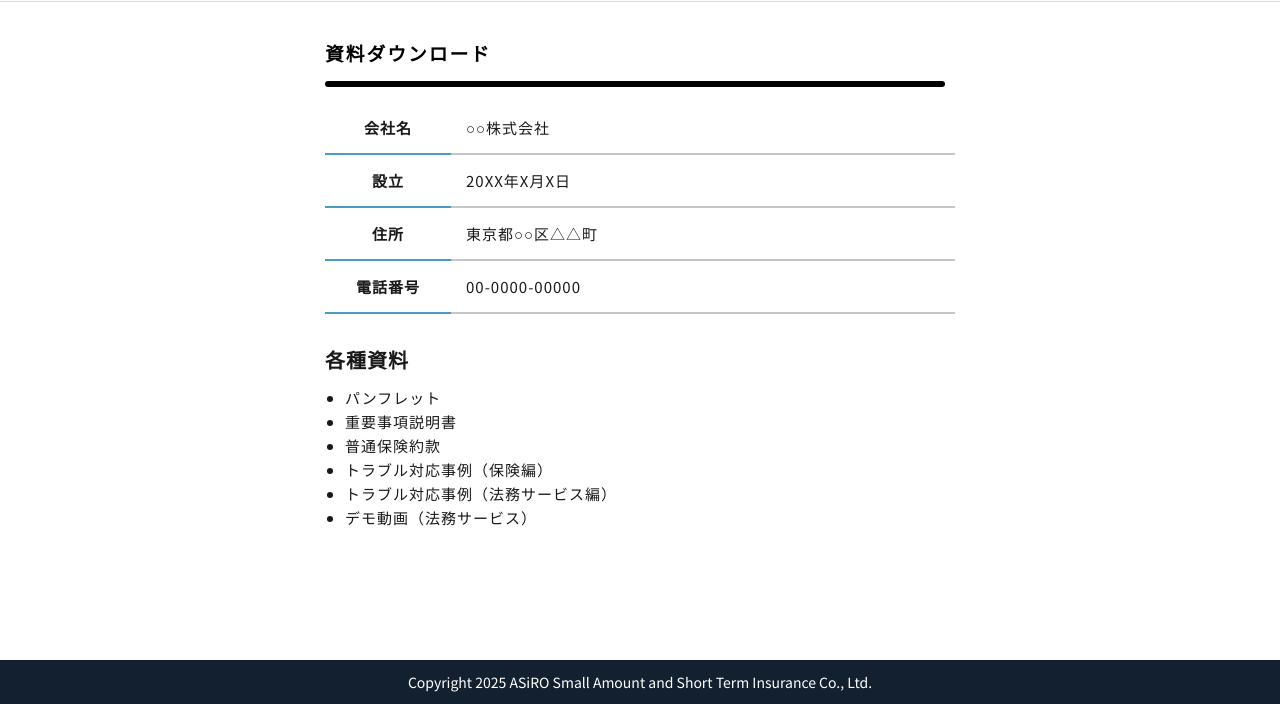
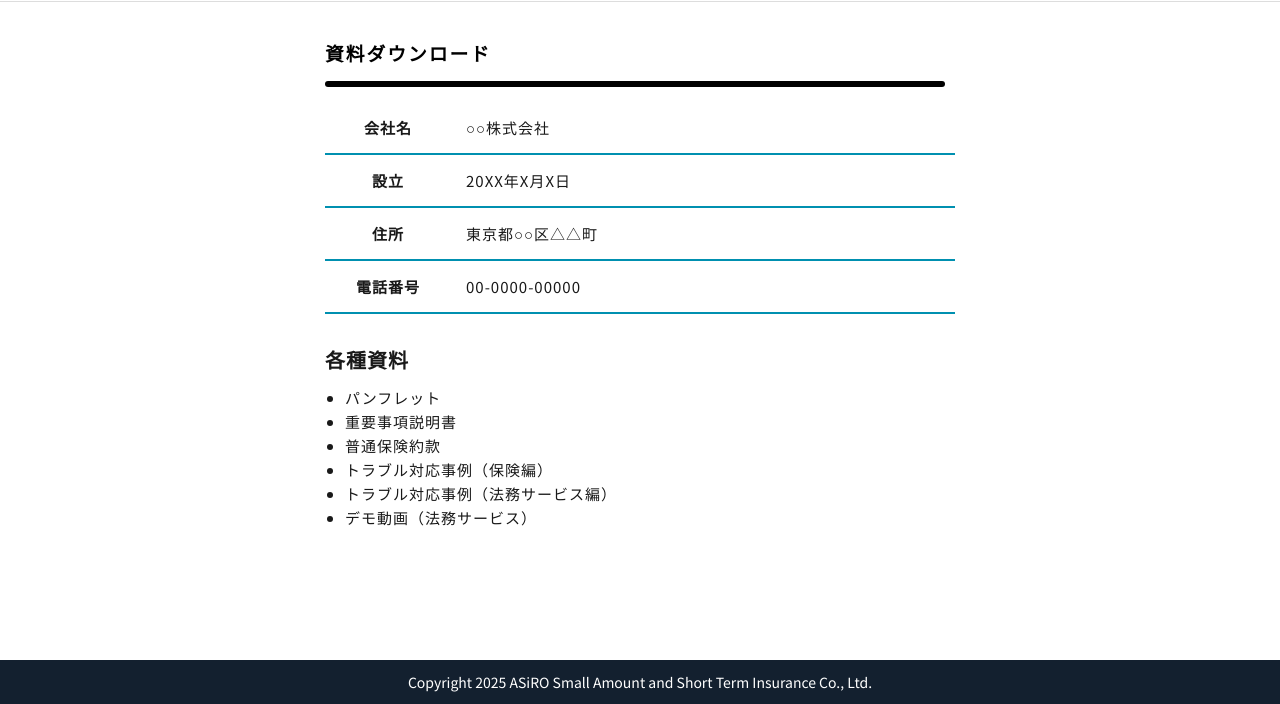
Before and after one commit to haitug08/request, a plain HTML site: page thanks.html in a window 1280 px wide. Shown: the part 125-829 px from the top of the page. Drawn offline with Linux system fonts and the light colour scheme.

Commit message:
Update style.css

```diff
--- a/style.css
+++ b/style.css
@@ -738,11 +738,11 @@ div#headerImage img {
   max-width: 700px;
 }
 .table_03 th, .table_03 td {
-  border-bottom: 2px solid #c1c7c6;
+  border-bottom: 2px solid #0090B0;
   padding: 1em;
 }
 .table_03 th {
-  border-bottom: 2px solid #4d9bc1;;
+  border-bottom: 2px solid #0090B0;;
   font-weight: bold;
   text-align: center;
   width: 20%;
```
